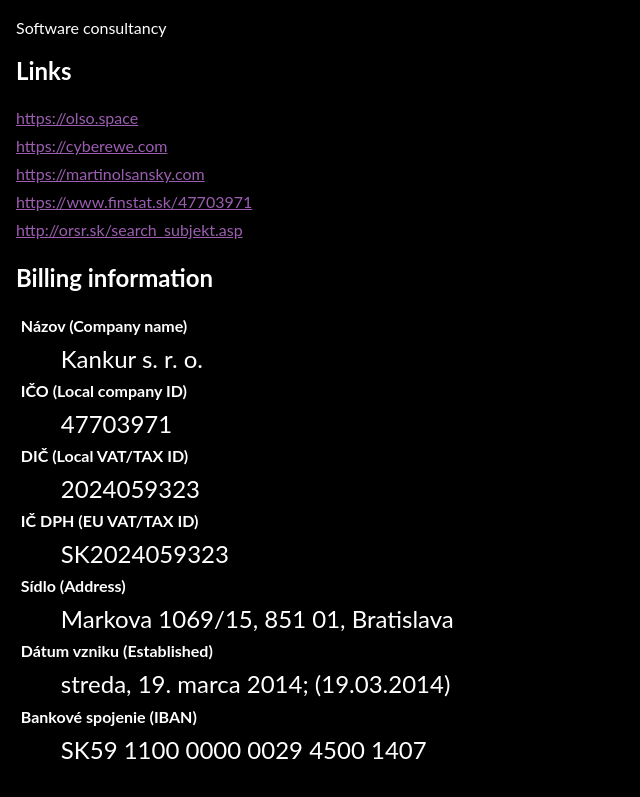
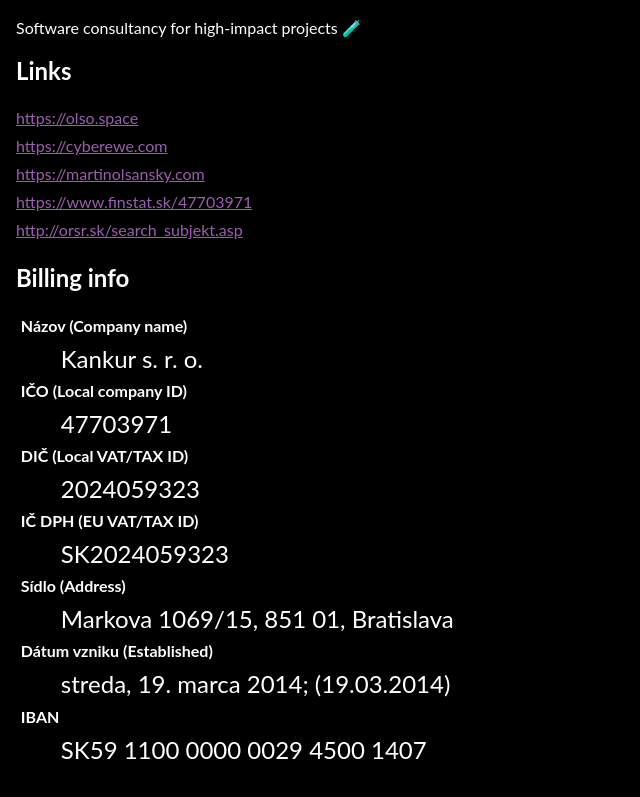
Before and after one commit to olso/kankur.xyz, a website: page index.html in a window 1280 px wide. Shown: the part 61-858 px from the top of the page, without its empty margins (0-640 px from the left). Drawn offline with nearby package versions, Linux system fonts and the light colour scheme.

Commit message:
chore: Iban

```diff
--- a/index.html
+++ b/index.html
@@ -54,7 +54,7 @@
 <body>
   <main>
     <h1>Kankur s.r.o.</h1>
-    <p>Software consultancy</p>
+    <p>Software consultancy for high-impact projects 🧪</p>
   </main>
   <!-- <section>
     <h2>People</h2>
@@ -79,7 +79,7 @@
     </div>
   </section>
   <section>
-    <h2>Billing information</h2>
+    <h2>Billing info</h2>
     <dl>
       <dt>Názov (Company name)</dt>
       <dd>Kankur s. r. o.</dd>
@@ -93,7 +93,7 @@
       <dd>Markova 1069/15, 851 01, Bratislava</dd>
       <dt>Dátum vzniku (Established)</dt>
       <dd>streda, 19. marca 2014; (19.03.2014)</dd>
-      <dt>Bankové spojenie (IBAN)</dt>
+      <dt>IBAN</dt>
       <dd>SK59 1100 0000 0029 4500 1407</dd>
     </dl>
   </section>
```
